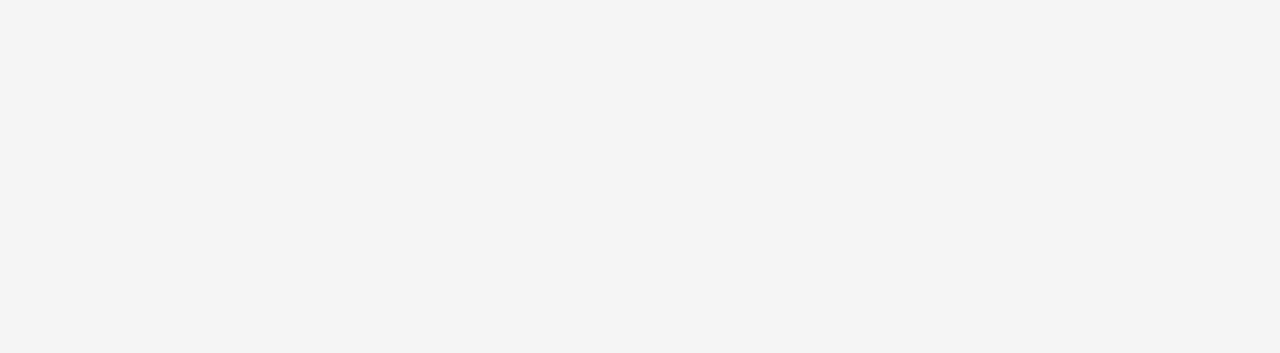
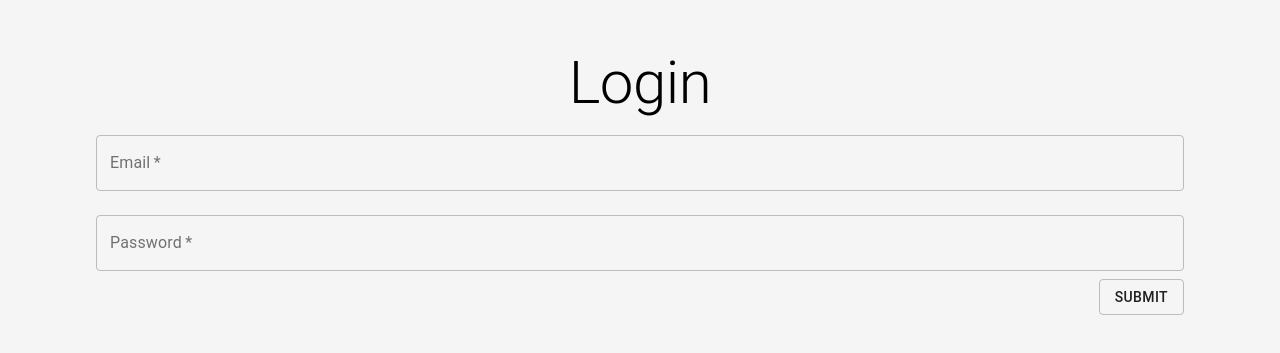
Before and after one commit to Chicago19/team-10, a React (Create React App) app: page /login in a window 1280 px wide. Shown: the part 219-572 px from the top of the page. Built offline with nearby package versions, Linux system fonts and the light colour scheme.

Commit message:
Finished login page

```diff
--- a/src/components/LandingPage/Nav.jsx
+++ b/src/components/LandingPage/Nav.jsx
@@ -1,9 +1,10 @@
-import React from 'react';
-import Button from '@material-ui/core/Button';
-import Menu from '@material-ui/core/Menu';
-import MenuIcon from '@material-ui/icons/Menu';
-import MenuItem from '@material-ui/core/MenuItem';
+import React from "react";
+import Button from "@material-ui/core/Button";
+import Menu from "@material-ui/core/Menu";
+import MenuIcon from "@material-ui/icons/Menu";
+import MenuItem from "@material-ui/core/MenuItem";
 import { withStyles } from "@material-ui/styles";
+import { Link } from "react-router-dom";
 
 const styles = {
   fullHeightWidth: {
@@ -20,16 +21,20 @@ const SimpleMenu = props => {
   const { classes } = props;
   const [anchorEl, setAnchorEl] = React.useState(null);
 
-    const handleClick = (event) => {
+  const handleClick = event => {
     setAnchorEl(event.currentTarget);
-    }
+  };
 
   const handleClose = () => {
     setAnchorEl(null);
-    }
+  };
   return (
     <div className={classes.hoverAppbar}>
-          <Button aria-controls="simple-menu" aria-haspopup="true" onClick={handleClick}>
+      <Button
+        aria-controls="simple-menu"
+        aria-haspopup="true"
+        onClick={handleClick}
+      >
         <MenuIcon />
       </Button>
       <Menu
@@ -40,10 +45,15 @@ const SimpleMenu = props => {
         open={Boolean(anchorEl)}
         onClose={handleClose}
       >
-            <MenuItem onClick={handleClose}>Login</MenuItem>
-            <MenuItem onClick={handleClose}>Create Account</MenuItem>
+        <Link to="/login">
+          <MenuItem onClick={handleClose}>Log In</MenuItem>
+        </Link>
+
+        <Link to="/registration">
+          <MenuItem onClick={handleClose}>Register</MenuItem>
+        </Link>
       </Menu>
     </div>
   );
-}
+};
 export default withStyles(styles)(SimpleMenu);
--- /dev/null
+++ b/src/components/LoginPage/Login.jsx
@@ -0,0 +1,72 @@
+import React from "react";
+//import $ from "jquery";
+
+import { Grid, TextField, Button, Typography } from "@material-ui/core";
+import { withStyles } from "@material-ui/styles";
+import { Link } from "react-router-dom";
+
+const styles = {
+  fullHeightContainer: {
+    height: "100%"
+  },
+  fullWidthItem: {
+    width: "85%"
+  },
+  centerItem: {
+    width: "100%"
+  }
+};
+
+const Login = props => {
+  const { classes } = props;
+
+  return (
+    <Grid
+      container
+      direction="column"
+      alignItems="center"
+      justify="center"
+      className={classes.fullHeightContainer}
+    >
+      <Grid
+        item
+        container
+        justify="center"
+        className={`${classes.headerPadding} ${classes.fullWidthItem}`}
+      >
+        <Typography variant="h2">Login</Typography>
+      </Grid>
+      <Grid item container justify="center" className={classes.fullWidthItem}>
+        <TextField
+          required
+          label="Email"
+          type="email"
+          margin="normal"
+          variant="outlined"
+          className={classes.centerItem}
+        />
+      </Grid>
+      <Grid item container justify="center" className={classes.fullWidthItem}>
+        <TextField
+          required
+          label="Password"
+          type="password"
+          margin="normal"
+          variant="outlined"
+          className={classes.centerItem}
+        />
+      </Grid>
+      <Grid item container className={classes.fullWidthItem}>
+        <Grid item xs container justify="flex-end">
+          <Link to="/home">
+            <Button variant="outlined">
+              Submit
+            </Button>
+          </Link>
+        </Grid>
+      </Grid>
+    </Grid>
+  );
+};
+
+export default withStyles(styles)(Login);
--- a/src/components/Root.jsx
+++ b/src/components/Root.jsx
@@ -5,6 +5,7 @@ import { BrowserRouter as Router, Route, Switch } from "react-router-dom";
 import App from "../App";
 import Landing from "./LandingPage/Landing";
 import Registration from "./RegistrationPage/Registration";
+import Login from "./LoginPage/Login";
 
 const Root = ({ store }) => (
   <Provider store={store}>
@@ -13,6 +14,7 @@ const Root = ({ store }) => (
         <Route path="/hello" component={App} />
         <Route path="/landing" component={Landing} />
         <Route path="/registration" component={Registration} />
+        <Route path="/login" component={Login} />
       </Switch>
     </Router>
   </Provider>
```
Lines whose indentation alone changed are shown as unchanged.
